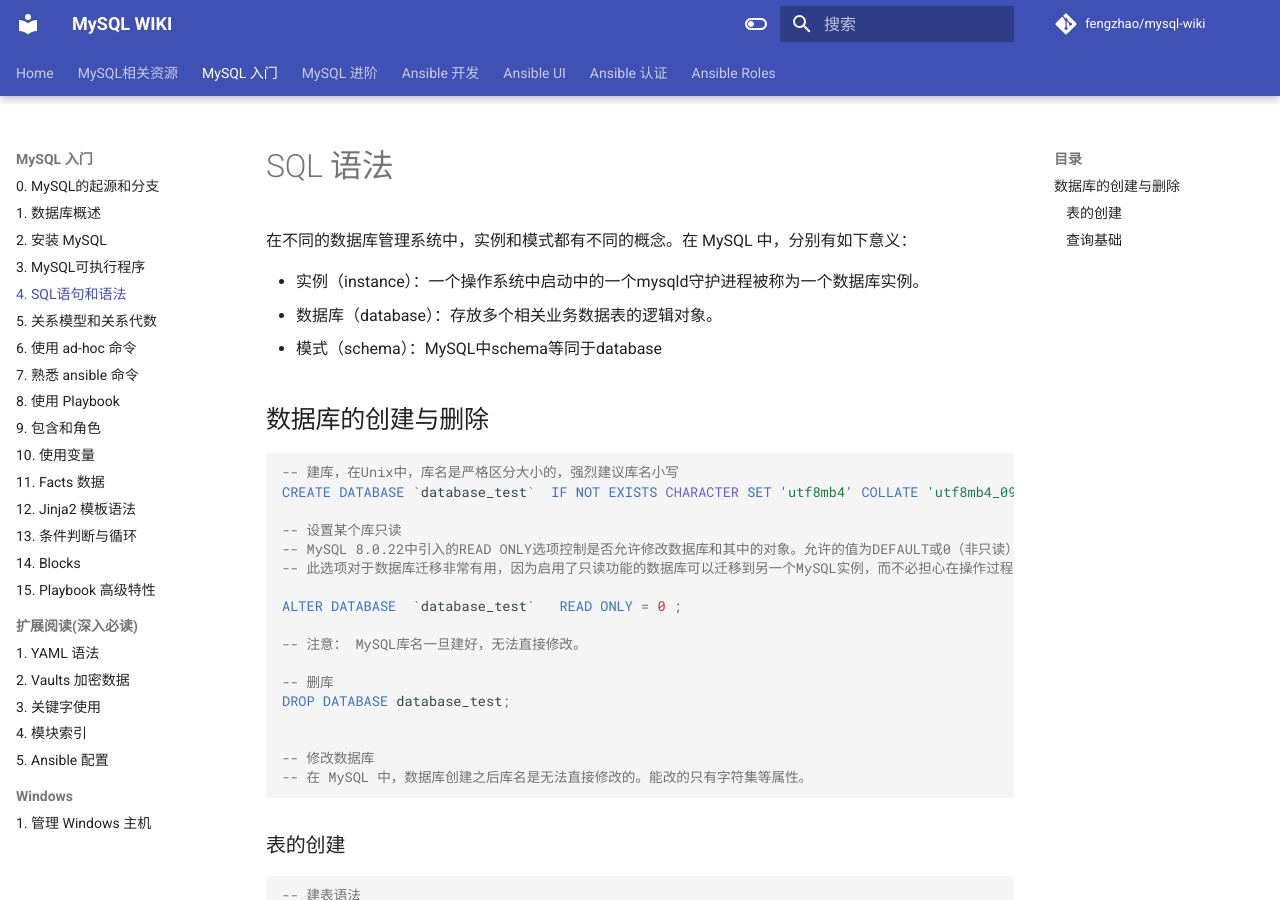
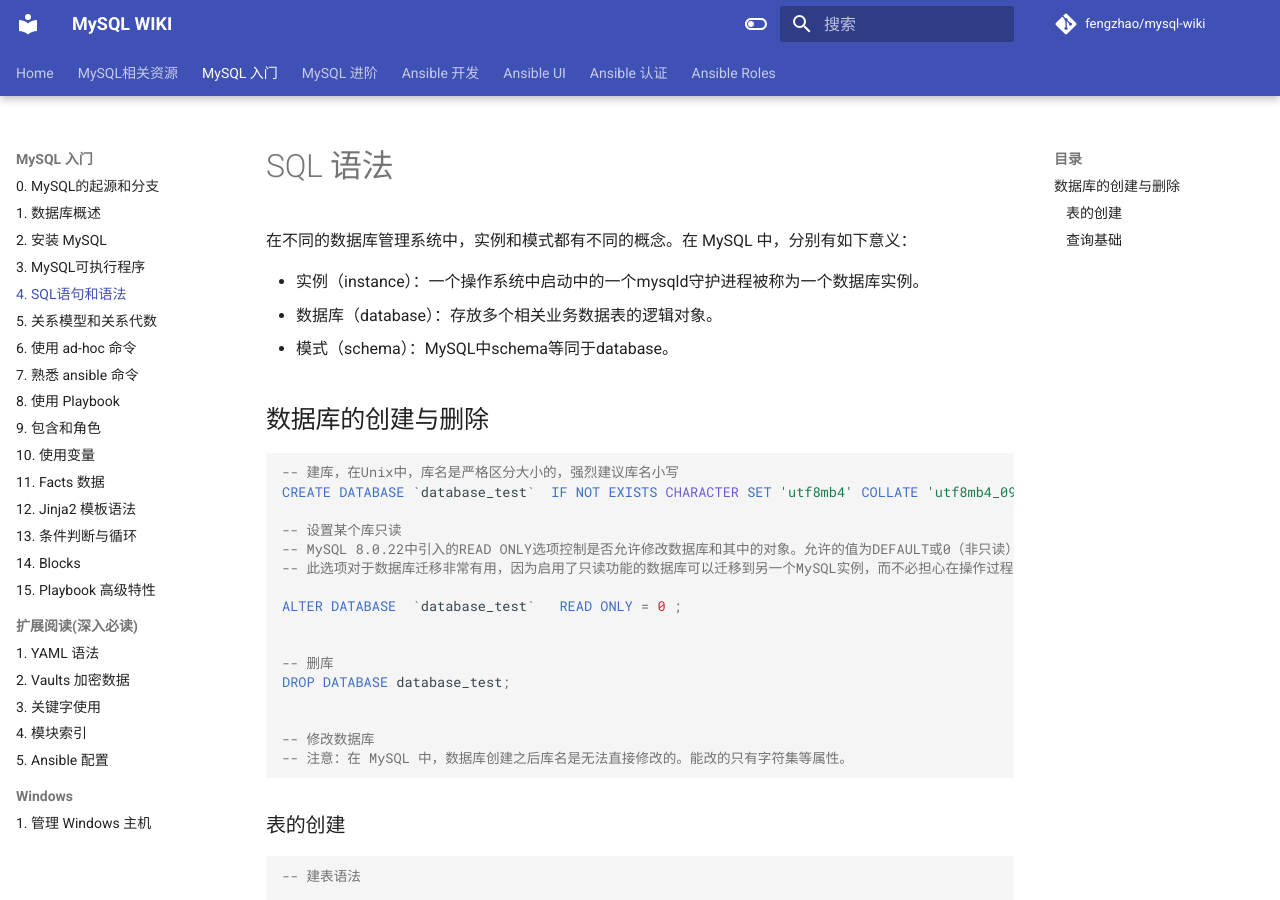
Before and after one commit to fengzhaowiki/mysql-wiki, an MkDocs documentation site: the page built from docs/basic/4.sql.md, in a window 1280 px wide and 900 px high. Built offline with MkDocs 1.6.1 and Material for MkDocs 9.7.7, drawn with Linux system fonts in a browser that asks for light colours; comment, search, counter and statistics services are not loaded.

Commit message:
update sql docs

````diff
--- a/docs/basic/4.sql.md
+++ b/docs/basic/4.sql.md
@@ -4,7 +4,7 @@
 
 - 实例（instance）：一个操作系统中启动中的一个mysqld守护进程被称为一个数据库实例。
 - 数据库（database）：存放多个相关业务数据表的逻辑对象。
-- 模式（schema）：MySQL中schema等同于database
+- 模式（schema）：MySQL中schema等同于database。
 
 
 
@@ -20,14 +20,13 @@ CREATE DATABASE `database_test`  IF NOT EXISTS CHARACTER SET 'utf8mb4' COLLATE '
 
 ALTER DATABASE  `database_test`   READ ONLY = 0 ;
 
--- 注意： MySQL库名一旦建好，无法直接修改。
 
 -- 删库
 DROP DATABASE database_test;
 
 
 -- 修改数据库
--- 在 MySQL 中，数据库创建之后库名是无法直接修改的。能改的只有字符集等属性。
+-- 注意：在 MySQL 中，数据库创建之后库名是无法直接修改的。能改的只有字符集等属性。
 
 ```
 
````
